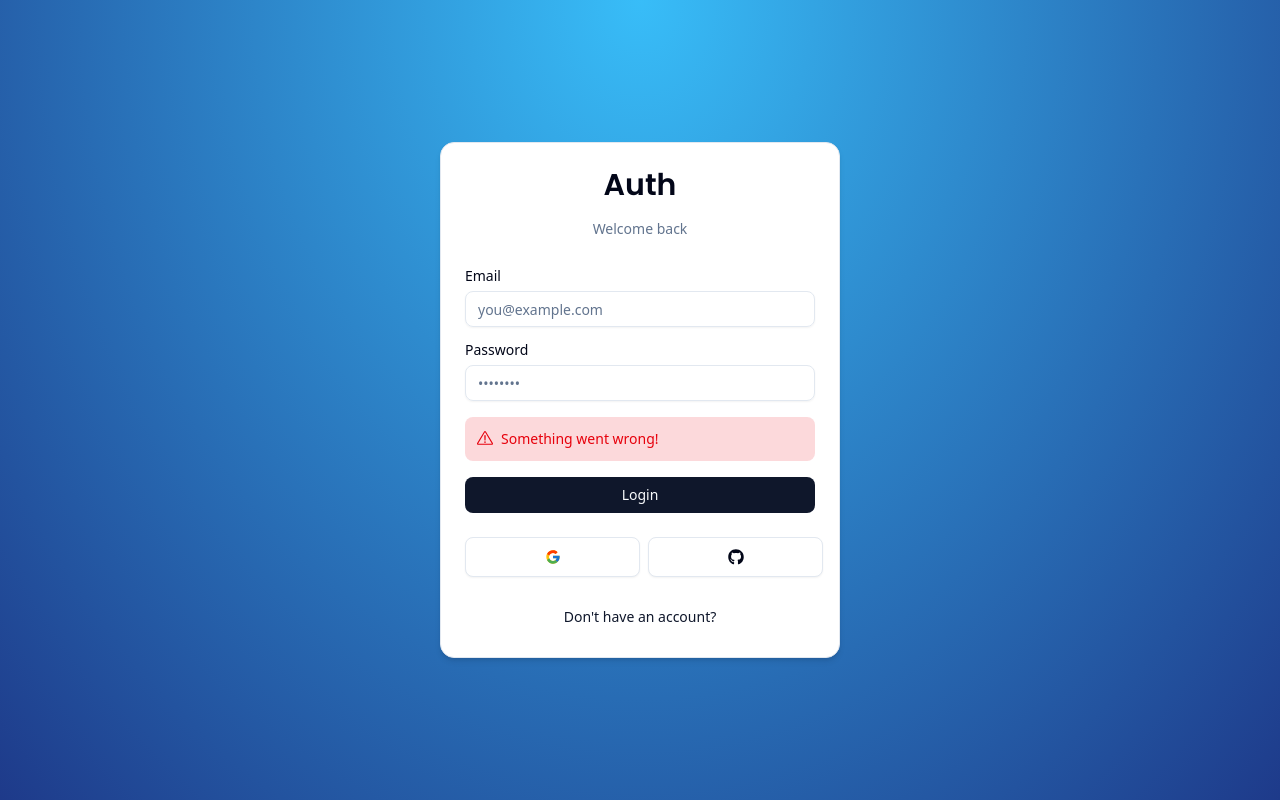
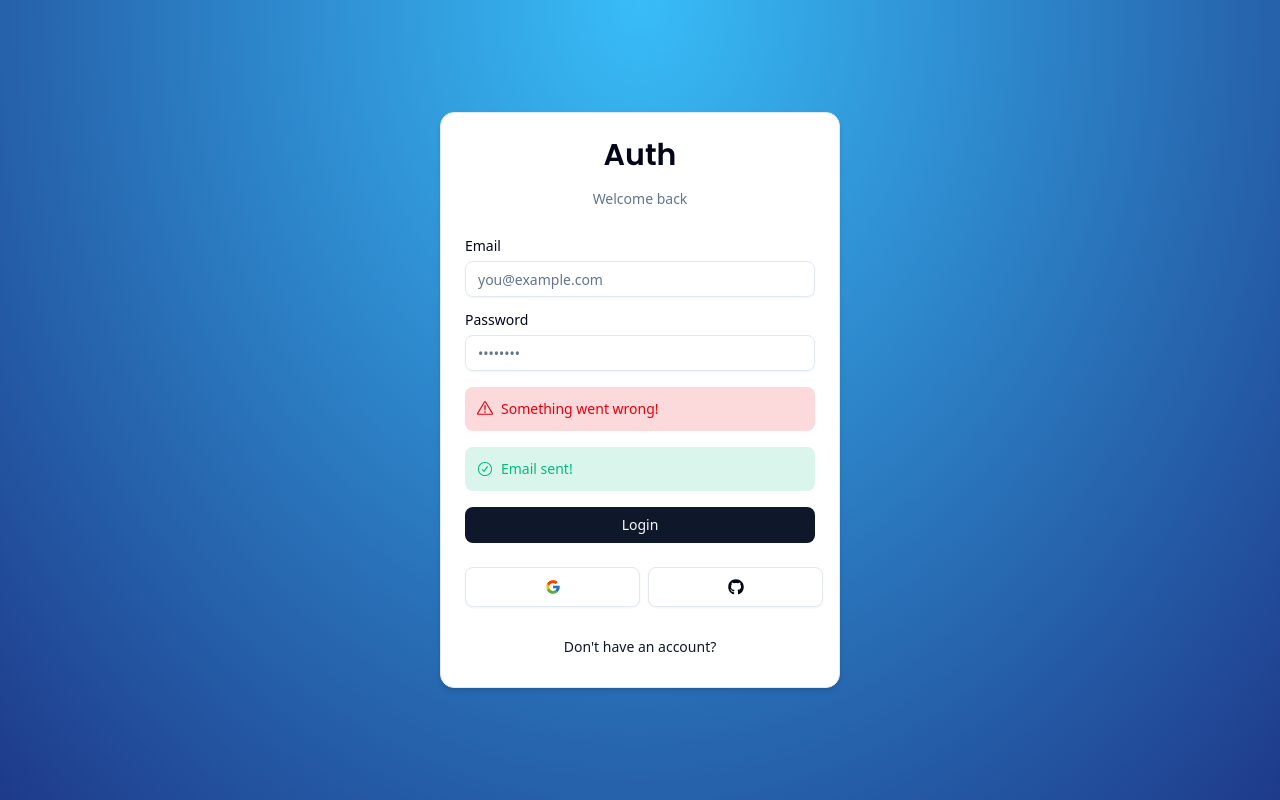
Before and after one commit to aqibzaib/Next-Auth-V5---Advanced-Guide, a Next.js app: page /auth/login in a window 1280 px wide. Built offline with nearby package versions, Linux system fonts and the light colour scheme.

Commit message:
feat: add FormSuccess component for success message display in LoginForm

```diff
--- a/src/components/auth/login-form.tsx
+++ b/src/components/auth/login-form.tsx
@@ -17,6 +17,7 @@
 import { Input } from "../ui/input";
 import { Button } from "../ui/button";
 import { FormError } from "../form-error";
+import { FormSuccess } from "../form-success";
 
 export default function LoginForm() {
   const form = useForm<z.infer<typeof LoginSchema>>({
@@ -54,7 +55,6 @@
                 </FormItem>
               )}
             />
-
             <FormField
               control={form.control}
               name="password"
@@ -69,6 +69,7 @@
               )}
             />
             <FormError message="Something went wrong!" />
+            <FormSuccess message="Email sent!" />
             <Button type="submit" className="w-full">
               Login
             </Button>
--- /dev/null
+++ b/src/components/form-success.tsx
@@ -0,0 +1,16 @@
+import { CheckCircledIcon } from "@radix-ui/react-icons";
+
+interface FormSuccessProps {
+  message?: string;
+}
+
+export const FormSuccess = ({ message }: FormSuccessProps) => {
+  if (!message) return null;
+
+  return (
+    <div className="bg-emerald-500/15 p-3 rounded-md flex items-center gap-x-2 text-sm text-emerald-500">
+      <CheckCircledIcon className="h-4 w-4" />
+      <p>{message}</p>
+    </div>
+  );
+};
```
